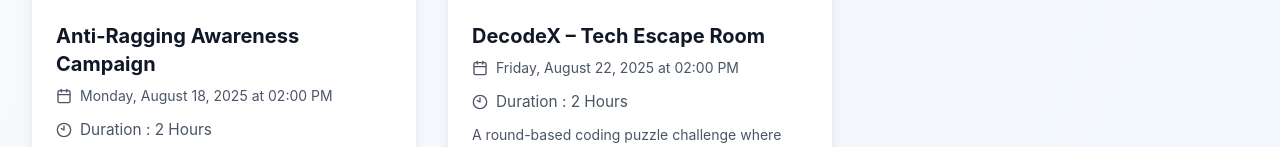
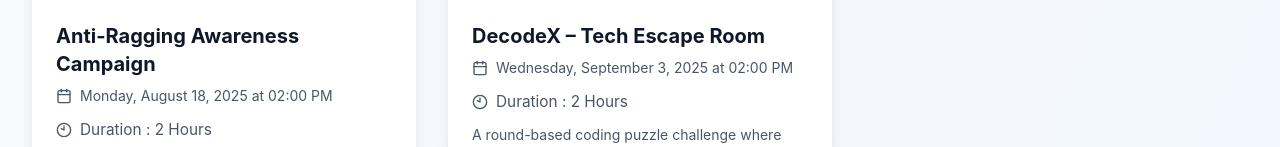
Before and after one commit to Shashank-Git1804/InnovISE, a React (Vite) app: page / in a window 1280 px wide. Shown: the part 559-706 px from the top of the page. Built offline with nearby package versions, Linux system fonts and the light colour scheme.

Commit message:
updated DecodeX

```diff
--- a/src/data/eventData.js
+++ b/src/data/eventData.js
@@ -3,7 +3,7 @@ export const eventData = [
   {
     id: 1,
     title: "DecodeX – Tech Escape Room",
-    dateTime: "2025-08-22T14:00:00",
+    dateTime: "2025-09-03T14:00:00",
     duration: "2 Hours",
     overview:
       "A round-based coding puzzle challenge where teams race against the clock to unlock the final solution.",
```
Also changed, not shown: 4 other files (tests, documents, lock files or other folders).
